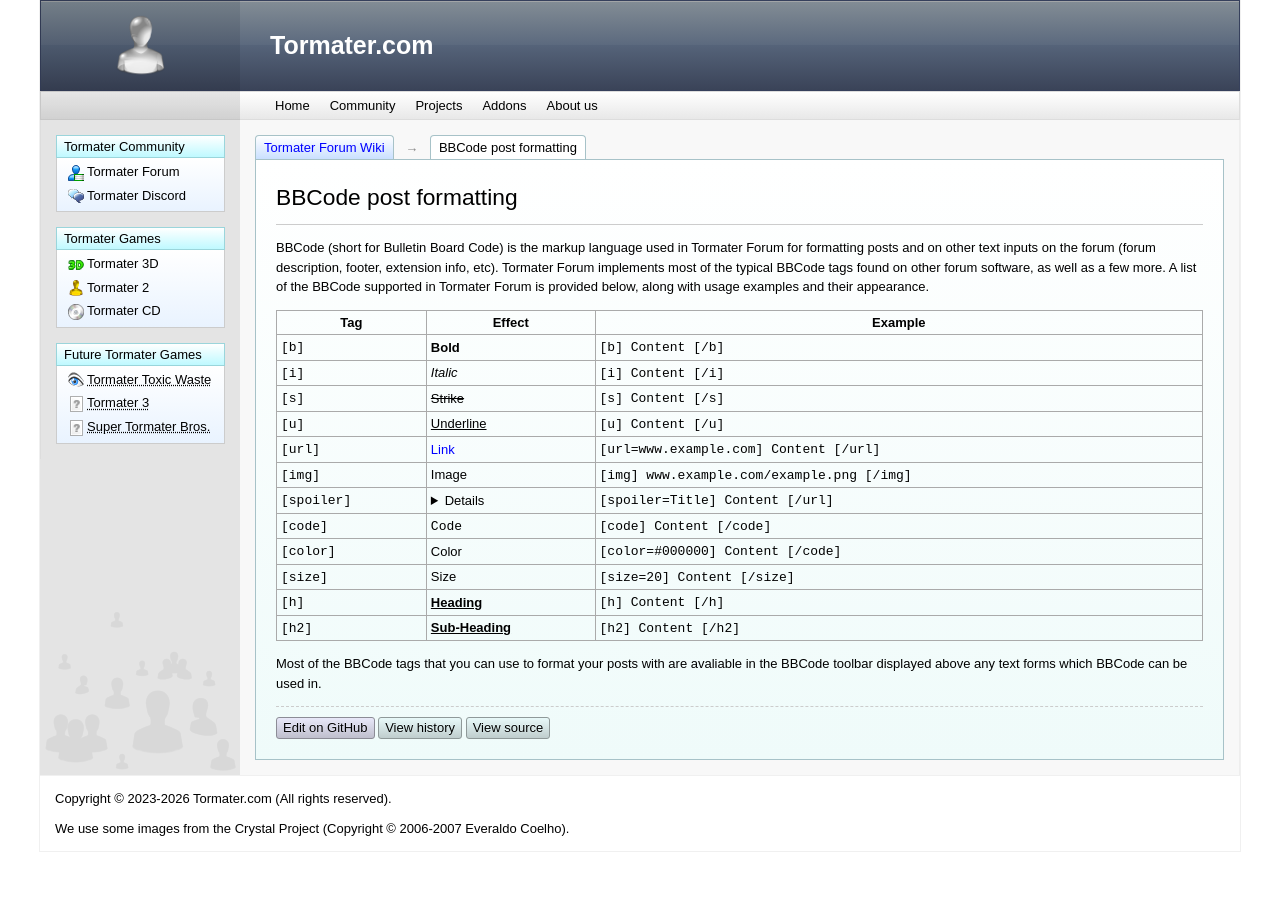
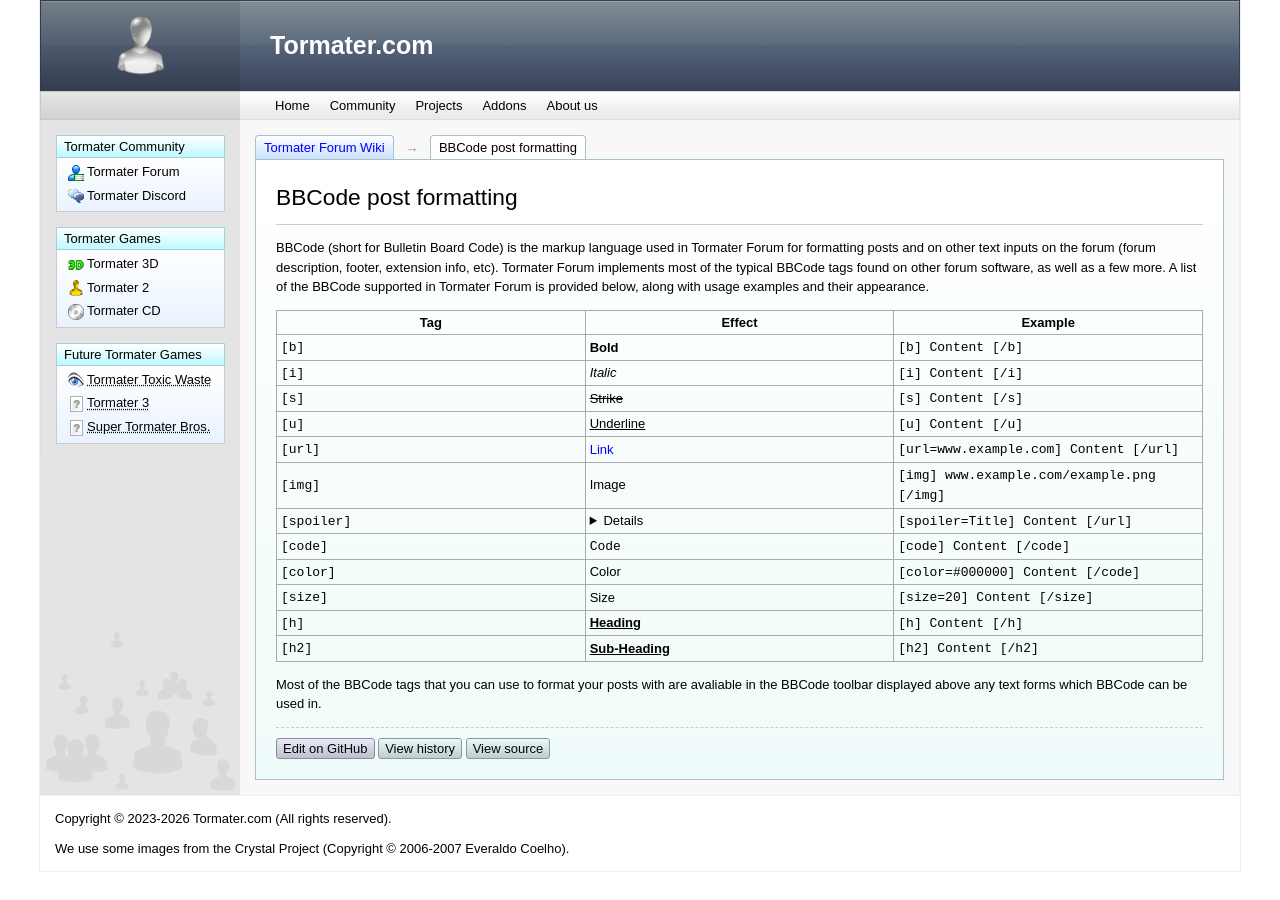
Before and after one commit to tormater/tormater.github.io, a Jekyll site: the page built from wiki/tormater-forum/BBCode-post-formatting.md, in a window 1280 px wide. Built offline with Jekyll 4.4.1, drawn with Linux system fonts in a browser that asks for light colours.

Commit message:
Update wiki.css

```diff
--- a/assets/css/wiki.css
+++ b/assets/css/wiki.css
@@ -36,15 +36,16 @@
 .wiki_content img {
     max-width: 100%;
     box-sizing: border-box;
-    box-shadow: 1px 1px 3px #0004;
-    margin: 15px 20px;
+    padding: 15px 20px;
     vertical-align: middle;
+    filter: drop-shadow(1px 1px 3px #0004);
 }
 
 .wiki_content pre {
     border: 1px solid #d5c083;
     padding: 10px;
     background: #fffedd;
+    white-space: pre-wrap;
 }
 
 code, code *{
@@ -115,6 +116,7 @@
 
 table {
   width: 100%;
+  table-layout: fixed;
   box-sizing: border-box;
 }
 
@@ -125,4 +127,5 @@
 table, td, th {
   border: 1px solid #aaa;
   border-collapse: collapse;
+  word-break: break-word;
 }
```
